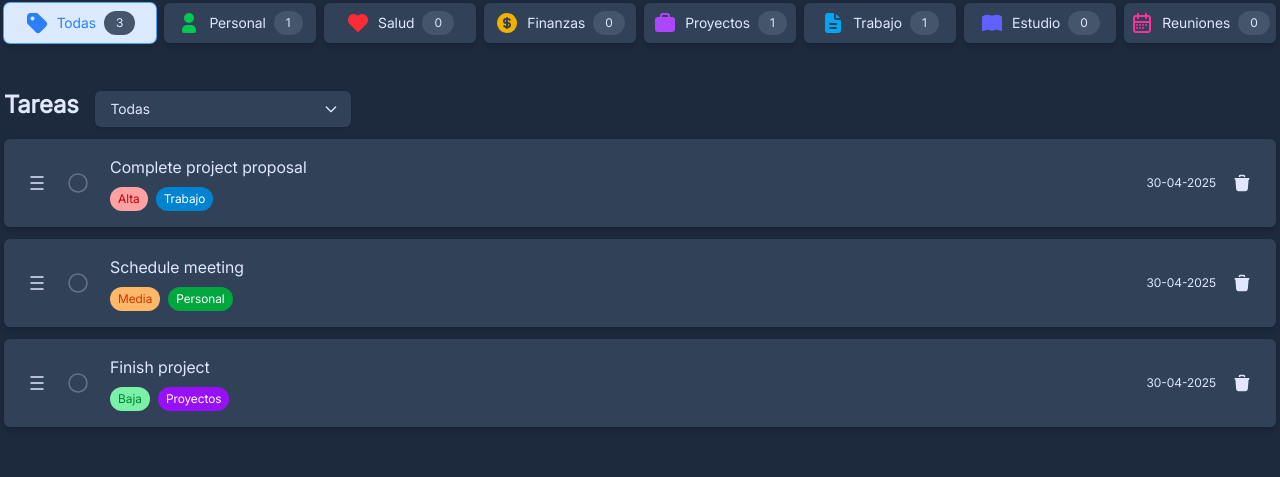
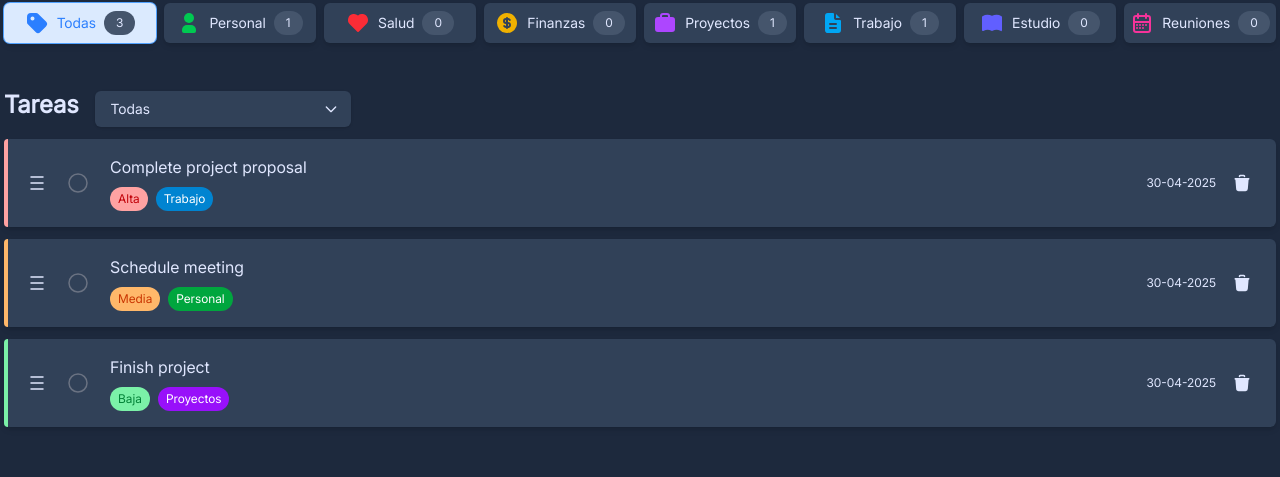
Before and after one commit to omar15hr/nextdo, a React (Vite) app: page / in a window 1280 px wide. Shown: the part 181-658 px from the top of the page. Built offline with nearby package versions, Linux system fonts and the light colour scheme.

Commit message:
Agregamos una linea en el task card y espacio debajo

```diff
--- a/src/components/TaskCard.tsx
+++ b/src/components/TaskCard.tsx
@@ -61,10 +61,16 @@ export function TaskCard({ task }: Props) {
       <div
         style={style}
         className={clsx(
-          "flex gap-5 py-4 px-6 rounded-md justify-between shadow-md bg-slate-700",
+          "flex gap-5 py-4 px-6 rounded-md justify-between shadow-md bg-slate-700 relative",
           task.completed && "opacity-80"
         )}
       >
+        <div
+          className={clsx(
+            "absolute left-0 top-0 w-1 h-full rounded-l-md",
+            priorityStyles[task.priority]
+          )}
+        />
         <div className="flex items-center gap-5">
           <button
             className="cursor-grab"
--- a/src/components/TaskList.tsx
+++ b/src/components/TaskList.tsx
@@ -34,7 +34,7 @@ export function TaskList() {
       collisionDetection={closestCenter}
       onDragEnd={handleDragEnd}
     >
-      <div className="space-y-3 mt-10">
+      <div className="space-y-3 my-10">
         <div className="flex gap-4 items-center">
           <h2 className="text-2xl font-bold text-indigo-100">Tareas</h2>
           <PriorityFilter />
```
